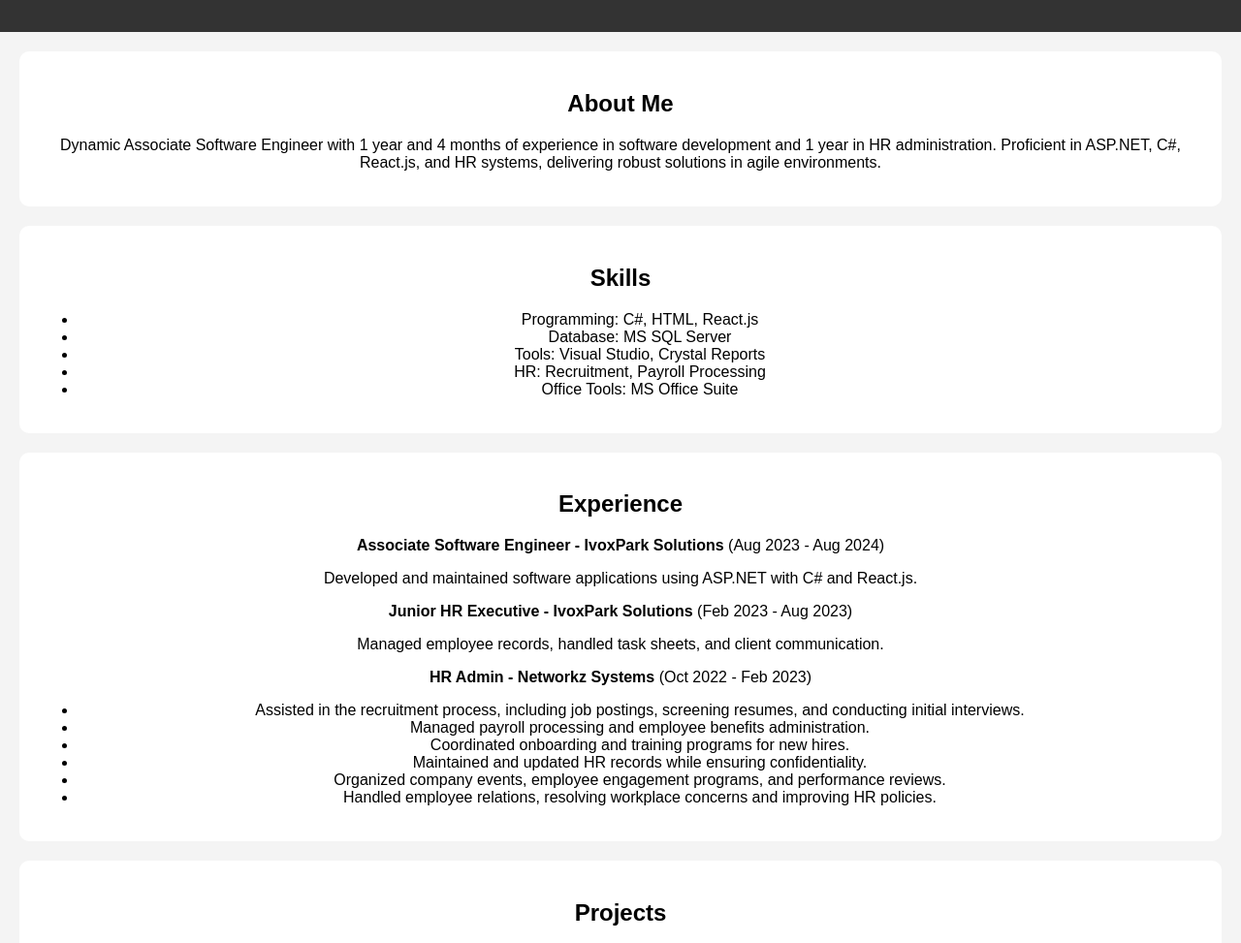
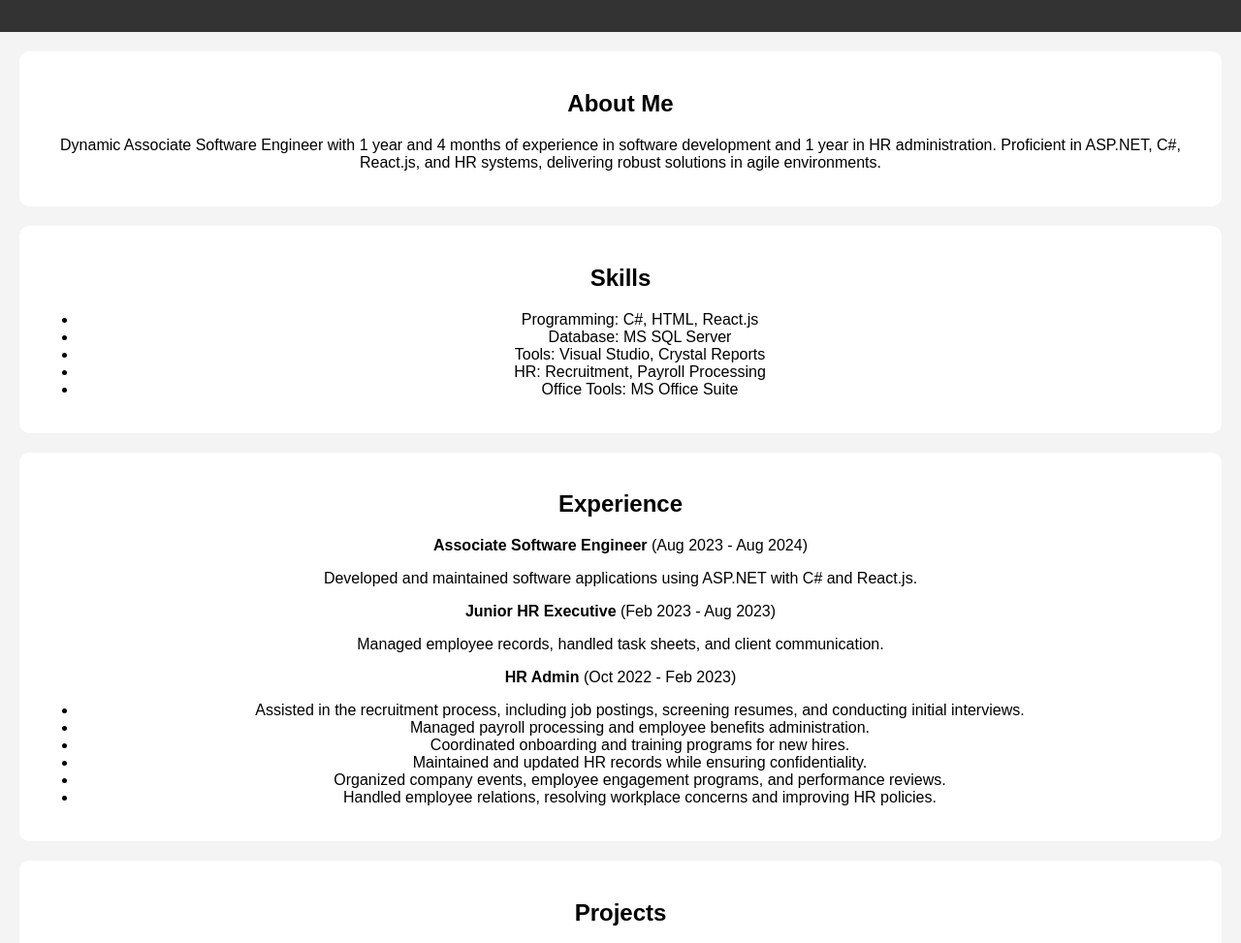
Before and after one commit to malathi-25/Portfolio-myself-, a plain HTML site: page index.html in a window 1280 px wide. Shown: the part 121-1094 px from the top of the page at 97% size. Drawn offline with Linux system fonts and the light colour scheme.

Commit message:
Update index.html

```diff
--- a/index.html
+++ b/index.html
@@ -32,13 +32,13 @@
 <section id="experience">
     <h2>Experience</h2>
 
-    <p><strong>Associate Software Engineer - IvoxPark Solutions</strong> (Aug 2023 - Aug 2024)</p>
+    <p><strong>Associate Software Engineer </strong> (Aug 2023 - Aug 2024)</p>
     <p>Developed and maintained software applications using ASP.NET with C# and React.js.</p>
 
-    <p><strong>Junior HR Executive - IvoxPark Solutions</strong> (Feb 2023 - Aug 2023)</p>
+    <p><strong>Junior HR Executive </strong> (Feb 2023 - Aug 2023)</p>
     <p>Managed employee records, handled task sheets, and client communication.</p>
 
-    <p><strong>HR Admin - Networkz Systems</strong> (Oct 2022 - Feb 2023)</p>
+    <p><strong>HR Admin </strong> (Oct 2022 - Feb 2023)</p>
     <ul>
         <li>Assisted in the recruitment process, including job postings, screening resumes, and conducting initial interviews.</li>
 
```
